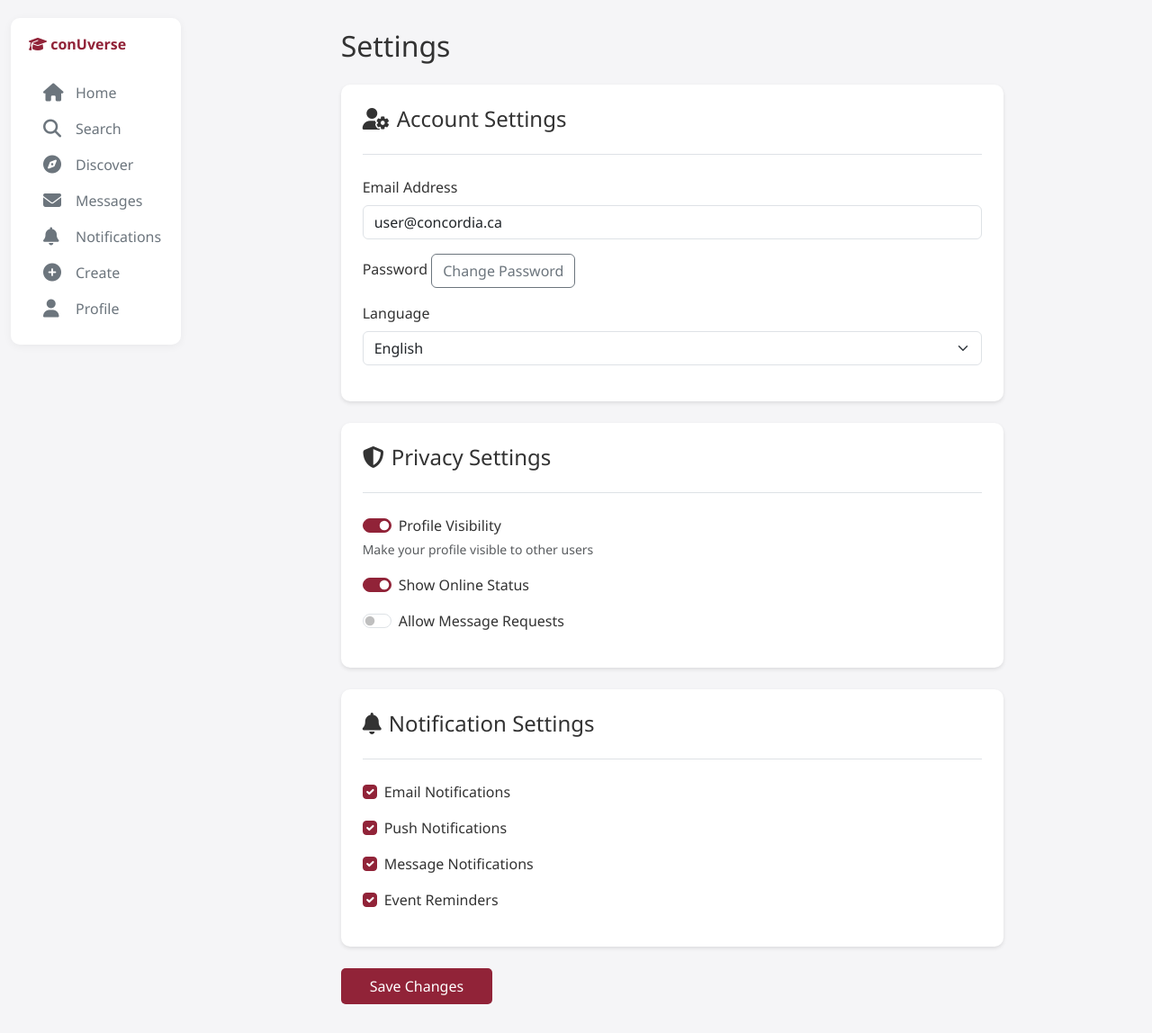
After one commit to DoanGiaHuyVu/conUverse, a Flask app: template templates/setting_page.html in a window 1280 px wide. The commit adds this page. Shown: the whole page at 90% size. Run offline with Flask 3, Linux system fonts and the light colour scheme; the template is opened without the code that fills it, so the values that code supplies are empty.

Commit message:
Update the frontend

```diff
--- /dev/null
+++ b/templates/setting_page.html
@@ -0,0 +1,207 @@
+<!DOCTYPE html>
+<html lang="en">
+  <head>
+    <meta charset="UTF-8" />
+    <meta name="viewport" content="width=device-width, initial-scale=1.0" />
+    <title>conUverse - Settings</title>
+    <link
+      href="https://cdn.jsdelivr.net/npm/bootstrap@5.3.0-alpha1/dist/css/bootstrap.min.css"
+      rel="stylesheet"
+    />
+    <link
+      rel="stylesheet"
+      href="https://cdnjs.cloudflare.com/ajax/libs/font-awesome/6.4.0/css/all.min.css"
+    />
+    <link rel="stylesheet" href="/static/css/home_page.css">
+    <style>
+      .settings-container {
+        max-width: 800px;
+        margin: 0 auto;
+        padding: 2rem;
+      }
+
+      .settings-section {
+        background: white;
+        border-radius: 10px;
+        padding: 1.5rem;
+        margin-bottom: 1.5rem;
+        box-shadow: 0 2px 4px rgba(0, 0, 0, 0.1);
+      }
+
+      .settings-header {
+        border-bottom: 1px solid #dee2e6;
+        margin-bottom: 1.5rem;
+        padding-bottom: 1rem;
+      }
+
+      .form-check-input:checked {
+        background-color: #912338;
+        border-color: #912338;
+      }
+
+      .save-btn {
+        background-color: #912338;
+        color: white;
+        border: none;
+        padding: 0.5rem 2rem;
+        border-radius: 5px;
+        transition: background-color 0.3s;
+      }
+
+      .save-btn:hover {
+        background-color: #7a1c2e;
+      }
+    </style>
+  </head>
+  <body>
+    <!-- Mobile Search Bar -->
+    <div class="mobile-search">
+      <div class="input-group">
+        <span class="input-group-text bg-white border-end-0">
+          <i class="fas fa-search text-muted"></i>
+        </span>
+        <input
+          type="text"
+          class="form-control border-start-0"
+          placeholder="Search with conUverse"
+        />
+        <a href="notifications.html" class="btn btn-link text-decoration-none">
+          <i class="fas fa-bell" style="color: #912338;"></i>
+        </a>
+      </div>
+    </div>
+
+    <div class="container-fluid">
+      <div class="row">
+        <!-- Left Navigation Sidebar -->
+        <div class="col-md-3 col-lg-2 desktop-nav">
+          <div class="sidebar sticky-top" style="top: 20px">
+            <h5 class="navbar-brand mb-4">
+              <i class="fas fa-graduation-cap"></i> conUverse
+            </h5>
+            <nav class="nav flex-column">
+                <a class="nav-link" href="home_page.html">
+                  <i class="fas fa-home"></i> Home
+                </a>
+                <a class="nav-link" href="search_page.html">
+                  <i class="fas fa-search"></i> Search
+                </a>
+                <a class="nav-link" href="discover_page.html">
+                  <i class="fas fa-compass"></i> Discover
+                </a>
+                <a class="nav-link" href="message_page.html">
+                  <i class="fas fa-envelope"></i> Messages
+                </a>
+                <a class="nav-link" href="notification_page.html">
+                  <i class="fas fa-bell"></i> Notifications
+                </a>
+                <a class="nav-link" href="create_page.html">
+                  <i class="fas fa-plus-circle"></i> Create
+                </a>
+                <a class="nav-link" href="profile_page.html">
+                  <i class="fas fa-user"></i> Profile
+                </a>
+              </nav>
+          </div>
+        </div>
+
+        <!-- Main Content Area -->
+        <div class="col-md-9 col-lg-10">
+          <div class="settings-container">
+            <h2 class="mb-4">Settings</h2>
+
+            <!-- Account Settings -->
+            <div class="settings-section">
+              <div class="settings-header">
+                <h4><i class="fas fa-user-cog me-2"></i>Account Settings</h4>
+              </div>
+              <form>
+                <div class="mb-3">
+                  <label class="form-label">Email Address</label>
+                  <input type="email" class="form-control" value="user@concordia.ca" />
+                </div>
+                <div class="mb-3">
+                  <label class="form-label">Password</label>
+                  <button class="btn btn-outline-secondary">Change Password</button>
+                </div>
+                <div class="mb-3">
+                  <label class="form-label">Language</label>
+                  <select class="form-select">
+                    <option>English</option>
+                    <option>Français</option>
+                  </select>
+                </div>
+              </form>
+            </div>
+
+            <!-- Privacy Settings -->
+            <div class="settings-section">
+              <div class="settings-header">
+                <h4><i class="fas fa-shield-alt me-2"></i>Privacy Settings</h4>
+              </div>
+              <form>
+                <div class="mb-3">
+                  <div class="form-check form-switch">
+                    <input class="form-check-input" type="checkbox" checked />
+                    <label class="form-check-label">Profile Visibility</label>
+                  </div>
+                  <small class="text-muted">Make your profile visible to other users</small>
+                </div>
+                <div class="mb-3">
+                  <div class="form-check form-switch">
+                    <input class="form-check-input" type="checkbox" checked />
+                    <label class="form-check-label">Show Online Status</label>
+                  </div>
+                </div>
+                <div class="mb-3">
+                  <div class="form-check form-switch">
+                    <input class="form-check-input" type="checkbox" />
+                    <label class="form-check-label">Allow Message Requests</label>
+                  </div>
+                </div>
+              </form>
+            </div>
+
+            <!-- Notification Settings -->
+            <div class="settings-section">
+              <div class="settings-header">
+                <h4><i class="fas fa-bell me-2"></i>Notification Settings</h4>
+              </div>
+              <form>
+                <div class="mb-3">
+                  <div class="form-check">
+                    <input class="form-check-input" type="checkbox" checked />
+                    <label class="form-check-label">Email Notifications</label>
+                  </div>
+                </div>
+                <div class="mb-3">
+                  <div class="form-check">
+                    <input class="form-check-input" type="checkbox" checked />
+                    <label class="form-check-label">Push Notifications</label>
+                  </div>
+                </div>
+                <div class="mb-3">
+                  <div class="form-check">
+                    <input class="form-check-input" type="checkbox" checked />
+                    <label class="form-check-label">Message Notifications</label>
+                  </div>
+                </div>
+                <div class="mb-3">
+                  <div class="form-check">
+                    <input class="form-check-input" type="checkbox" checked />
+                    <label class="form-check-label">Event Reminders</label>
+                  </div>
+                </div>
+              </form>
+            </div>
+
+            <button class="save-btn">Save Changes</button>
+          </div>
+        </div>
+      </div>
+    </div>
+
+    <!-- Bootstrap JS -->
+    <script src="https://cdn.jsdelivr.net/npm/bootstrap@5.3.0-alpha1/dist/js/bootstrap.bundle.min.js"></script>
+  </body>
+</html>
```
Also changed, not shown: templates/profile_page.html (+9 -6 lines).
